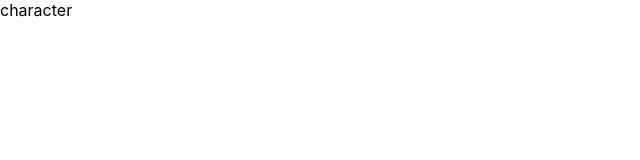
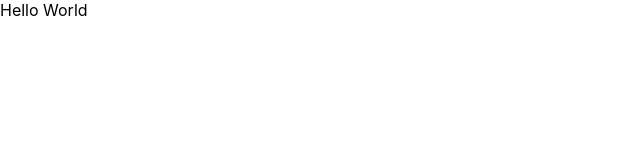
Before and after one commit to phumin-psu/3sa03-lab, a React (Create React App) app: page / in a window 1280 px wide. Shown: the top 160 px of the page, without its empty margins (0-640 px from the left). Built offline with nearby package versions, Linux system fonts and the light colour scheme.

Commit message:
first hello world

```diff
--- a/src/App.js
+++ b/src/App.js
@@ -1,11 +1,10 @@
 import React from 'react';
 import './App.css';
-import CharacterCard from './CharacterCard';
 
 function App() {
   return (
     <div>
-      <CharacterCard/>
+      Hello World
     </div>
   );
 }
```
